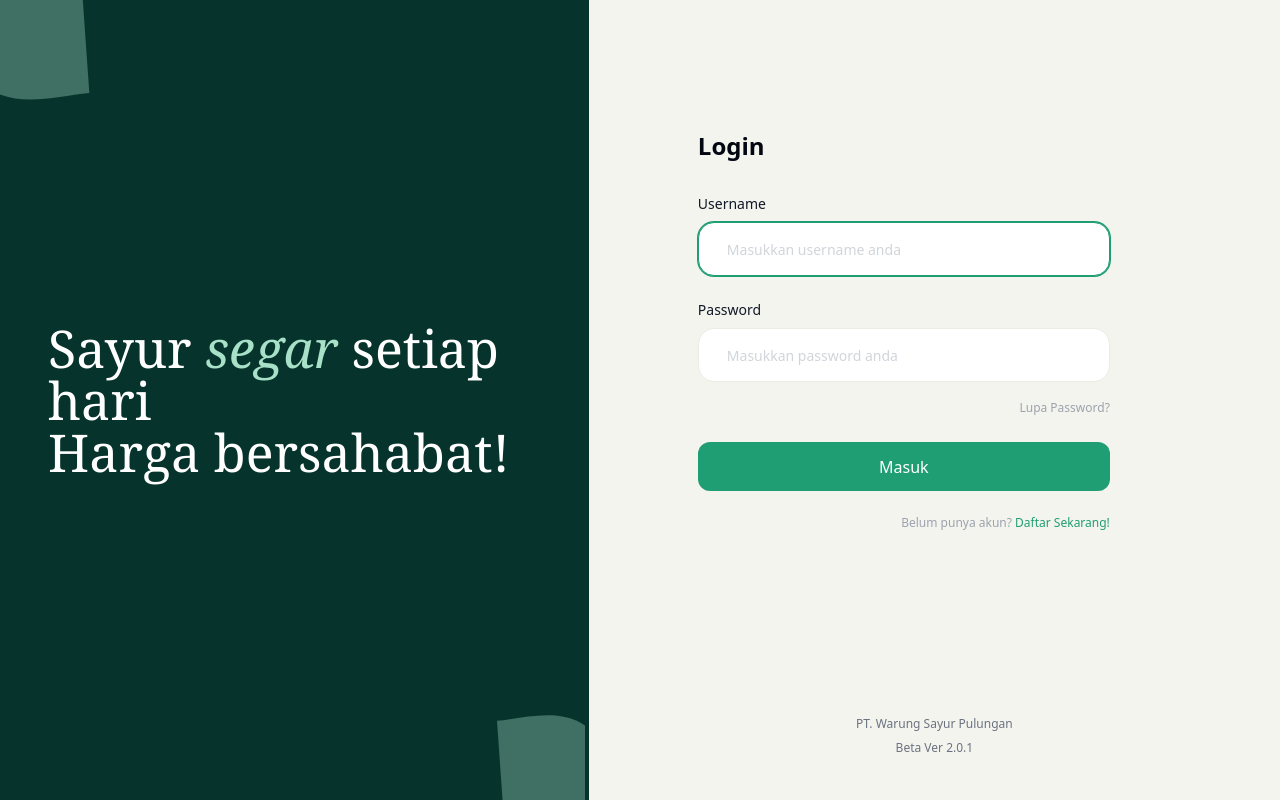
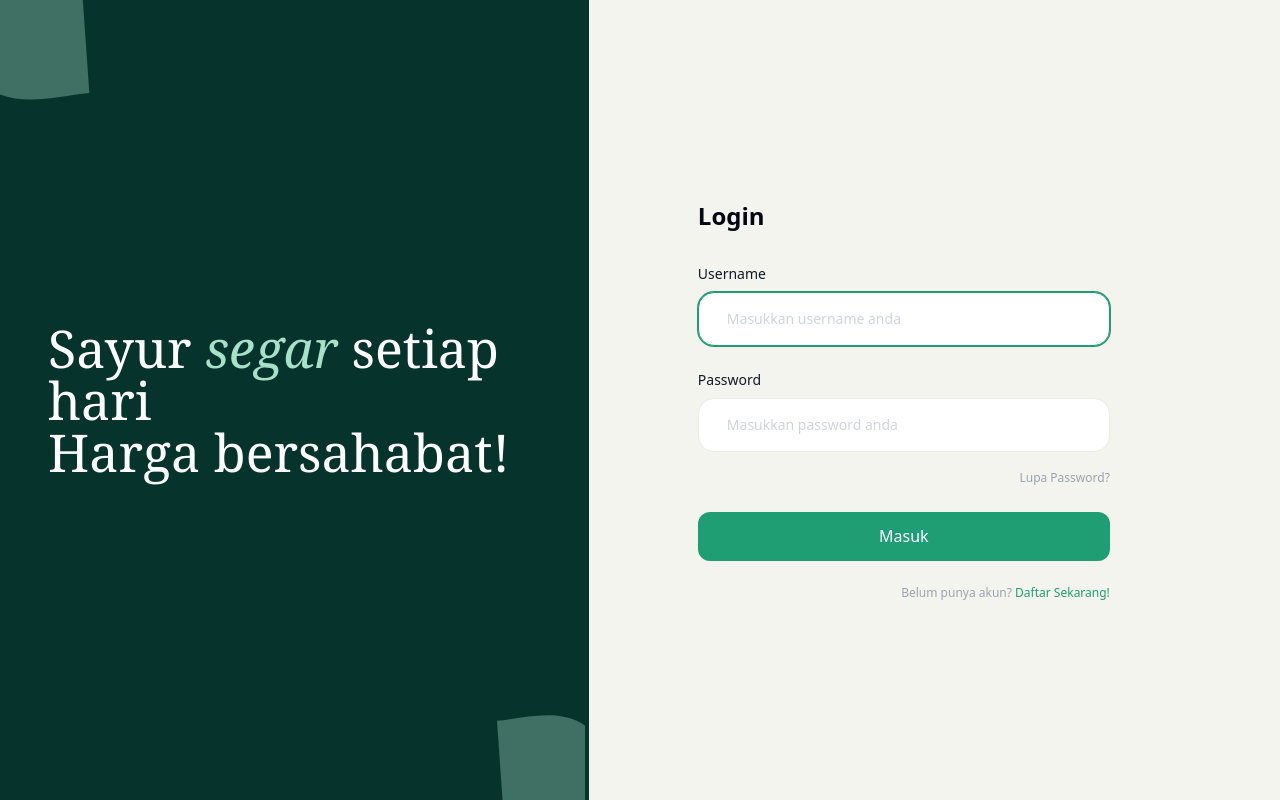
Before and after one commit to abizargiffari/project_reb, a Laravel app: page /login in a window 1280 px wide. Run offline with Laravel 12, Linux system fonts and the light colour scheme; data comes from the database, SQL or seed files in the repository; style sheets or scripts are compiled from the project's sources; parts of the project's set-up code (start-up, migrations or seed data) failed here and were passed over; some libraries are stand-ins or nearby versions.

Commit message:
Update project

```diff
--- a/resources/css/app.css
+++ b/resources/css/app.css
@@ -2,12 +2,6 @@
 @tailwind components;
 @tailwind utilities;
 
-/*
- * Tabel di panel admin dibungkus kartu `overflow-hidden` (supaya sudutnya membulat).
- * Di layar HP, tabel yang lebih lebar dari layar jadi TERPOTONG tanpa bisa digeser.
- * Aturan ini membuat pembungkus yang langsung berisi <table> bisa digeser mendatar,
- * sementara sudut membulatnya tetap terjaga.
- */
 @layer components {
     .overflow-hidden:has(> table) {
         overflow-x: auto;
--- a/resources/js/Layouts/AdminLayout.jsx
+++ b/resources/js/Layouts/AdminLayout.jsx
@@ -1,8 +1,6 @@
 import { Link, usePage } from '@inertiajs/react';
 import { useState } from 'react';
 
-// Dibangun di dalam fungsi (bukan di level modul) supaya route() baru dipanggil saat render,
-// bukan saat file di-import — lebih aman terhadap urutan pemuatan Ziggy.
 function buatMenu() {
     return [
         {
@@ -59,12 +57,12 @@ export default function AdminLayout({ children }) {
 
     return (
         <div className="min-h-screen bg-cream">
-            {/* Latar gelap di belakang drawer (hanya layar kecil) */}
+            {}
             {drawerOpen && (
                 <div className="fixed inset-0 z-20 bg-black/40 lg:hidden" onClick={() => setDrawerOpen(false)} aria-hidden="true" />
             )}
 
-            {/* Sidebar: drawer di layar kecil, tetap terlihat di layar >= lg */}
+            {}
             <aside
                 className={`fixed inset-y-0 left-0 z-30 flex w-64 flex-col border-r border-gray-100 bg-white transition-transform duration-200 lg:translate-x-0 ${
                     drawerOpen ? 'translate-x-0' : '-translate-x-full'
--- a/resources/js/Layouts/AuthenticatedLayout.jsx
+++ b/resources/js/Layouts/AuthenticatedLayout.jsx
@@ -1,10 +1,5 @@
 import { Head } from '@inertiajs/react';
 
-/**
- * Layout halaman auth (Login / Register / dst):
- * - Mobile  : banner hijau tua di atas, form di bawah
- * - Desktop : dua panel. Panel tagline di kiri (Login) atau kanan (Register, prop `reverse`)
- */
 function Leaf({ className = '', flip = false }) {
     return (
         <svg
@@ -60,11 +55,6 @@ export default function AuthenticatedLayout({
                 >
                     {children}
                 </div>
-
-                <footer className="mt-12 text-center text-xs leading-6 text-gray-500 lg:mt-auto">
-                    <p>PT. Warung Sayur Pulungan</p>
-                    <p>Beta Ver 2.0.1</p>
-                </footer>
             </main>
         </div>
     );
--- a/resources/js/Layouts/CheckoutLayout.jsx
+++ b/resources/js/Layouts/CheckoutLayout.jsx
@@ -43,7 +43,7 @@ export default function CheckoutLayout({ children, activeStep = 3 }) {
             <main className="flex-1">{children}</main>
 
             <footer className="border-t border-gray-100 bg-white py-4 text-center text-xs text-text-secondary">
-                🚚 Antar Pagi 06:00–09:00 WIB • ✓ Timbangan Jujur & Amanah • © {new Date().getFullYear()} Warung Sayur Pulungan
+                Antar Pagi 06:00–09:00 WIB • ✓ Timbangan Jujur & Amanah • © {new Date().getFullYear()} Warung Sayur Pulungan
             </footer>
         </div>
     );
--- a/resources/js/Layouts/CustomerLayout.jsx
+++ b/resources/js/Layouts/CustomerLayout.jsx
@@ -3,7 +3,6 @@ import { Menu, MenuButton, MenuItem, MenuItems } from '@headlessui/react';
 import { Link, router, usePage } from '@inertiajs/react';
 import { useState } from 'react';
 
-// Didefinisikan di luar komponen utama supaya input tidak kehilangan fokus tiap render.
 function SearchForm({ className = '' }) {
     const [q, setQ] = useState(() =>
         typeof window !== 'undefined' ? new URLSearchParams(window.location.search).get('q') ?? '' : ''
@@ -63,10 +62,10 @@ export default function CustomerLayout({ children }) {
             <header className="bg-white border-b border-gray-100">
                 <div className="max-w-7xl mx-auto px-4 py-3 flex items-center justify-between gap-4">
                     <Link href={route('home')} className="flex items-center gap-2 flex-shrink-0">
-                        <div className="w-9 h-9 rounded-full bg-primary" />
+                        {/* <div className="w-9 h-9 rounded-full bg-primary" /> */}
                         <div>
-                            <p className="font-bold text-primary leading-tight">Sayur Pulungan</p>
-                            <p className="text-[10px] text-text-secondary">SEGAR SETIAP PAGI • AREA</p>
+                            {/* <p className="font-bold text-primary leading-tight">Sayur Pulungan</p>
+                            <p className="text-[10px] text-text-secondary">SEGAR SETIAP PAGI • AREA</p> */}
                         </div>
                     </Link>
 
@@ -75,7 +74,7 @@ export default function CustomerLayout({ children }) {
                     <nav className="flex items-center gap-3 text-sm">
                         <Link href={route('wishlist.index')} className="flex items-center text-gray-600 hover:text-primary" aria-label="Wishlist">
                             <span aria-hidden="true" className="text-xl leading-none md:text-base">♡</span>
-                            <span className="ml-1 hidden md:inline">Wishlist</span>
+                            <span className="ml-1 hidden md:inline"></span>
                             <Badge n={wishlistIds.length} />
                         </Link>
                         <Link href={route('cart.index')} className="flex items-center text-gray-600 hover:text-primary" aria-label="Keranjang">
--- a/resources/js/Pages/Admin/Orders/Index.jsx
+++ b/resources/js/Pages/Admin/Orders/Index.jsx
@@ -70,7 +70,7 @@ export default function Index({ orders, batches, couriers, filters }) {
             </div>
 
             <div className="bg-cream border border-dashed border-gray-300 rounded-xl2 p-4 mb-4 flex flex-wrap items-end gap-3">
-                <p className="text-sm font-semibold text-primary w-full mb-1">🛵 Buat Rute Sekaligus (per kloter)</p>
+                <p className="text-sm font-semibold text-primary w-full mb-1">Buat Rute Sekaligus (per kloter)</p>
                 <p className="text-xs text-text-secondary w-full -mt-2 mb-1">
                     Menugaskan SEMUA pesanan kloter terpilih (tanggal & kloter dari filter di atas) yang belum ada kurirnya ke satu kurir.
                 </p>
--- a/resources/js/Pages/Customer/Checkout/Index.jsx
+++ b/resources/js/Pages/Customer/Checkout/Index.jsx
@@ -8,8 +8,6 @@ import { useEffect, useState } from 'react';
 const inputClass =
     'w-full rounded-lg border border-gray-200 px-3 py-2.5 text-sm focus:border-primary focus:outline-none';
 
-// Didefinisikan DI LUAR komponen utama: kalau di dalam, React menganggapnya komponen baru
-// setiap render dan input kehilangan fokus tiap kali mengetik.
 function Field({ label, required, optional, error, children }) {
     return (
         <div className="mb-4">
@@ -120,15 +118,8 @@ export default function Index({ items, summary, voucher, voucherError, batches,
                             no="2"
                             title="Pilih Jam Antar Kurir"
                             subtitle="Jadwal pengantaran hari ini"
-                            right={<Badge color="success"> Antar Segar Berpendingin</Badge>}
+                            right={<Badge color="success"> Antar Segar</Badge>}
                         >
-                            <div className="mb-4 flex items-start gap-3 rounded-xl bg-cream p-3">
-                                <div className="flex h-9 w-9 flex-shrink-0 items-center justify-center rounded-full bg-primary text-white">🛵</div>
-                                <div>
-                                    <p className="text-sm font-bold">Diantar oleh Mas Yahya — Kurir Tetangga Ciganjur</p>
-                                    <p className="text-xs text-text-secondary">Sayur diantar rapi ke depan rumah, aman dan tepat waktu.</p>
-                                </div>
-                            </div>
 
                             <div className="grid gap-3 sm:grid-cols-3" role="radiogroup" aria-label="Pilih jam antar">
                                 {batches.map((b) => {
@@ -294,7 +285,7 @@ export default function Index({ items, summary, voucher, voucherError, batches,
                                 disabled={processing}
                                 className="mt-5 w-full rounded-xl bg-primary py-3.5 text-sm font-bold text-white hover:bg-primary-dark disabled:opacity-60"
                             >
-                                {processing ? 'Memproses...' : `🔒 Konfirmasi & Bayar Pesanan (${rupiah(summary.total)})`}
+                                {processing ? 'Memproses...' : `Konfirmasi & Bayar Pesanan (${rupiah(summary.total)})`}
                             </button>
                             <p className="mt-2 text-center text-[11px] text-text-secondary">
                                 Dengan menekan tombol ini, kamu menyetujui jadwal antar yang dipilih.
--- a/resources/js/Pages/Customer/Home.jsx
+++ b/resources/js/Pages/Customer/Home.jsx
@@ -21,9 +21,6 @@ export default function Home({ banners = [], deliveryBatches = [], featuredProdu
                     <h1 className="text-3xl md:text-4xl font-bold leading-tight max-w-md">
                         {banners[0]?.judul ?? 'Sayur Panen Subuh Langsung ke Pagar Rumah'}
                     </h1>
-                    <p className="text-white/80 mt-2 max-w-md text-sm">
-                        Bebas biaya komisi aplikasi, harga jujur setara warung tetangga, dan garansi ganti baru di tempat jika ada sayur layu.
-                    </p>
                     <div className="flex gap-3 mt-6">
                         <Link href={banners[0]?.link ?? route('catalog.index')} className="bg-accent-orange text-white px-6 py-3 rounded-xl font-semibold">
                             Mulai Pilih Belanjaan
@@ -31,30 +28,7 @@ export default function Home({ banners = [], deliveryBatches = [], featuredProdu
                     </div>
                 </div>
 
-                <div className="bg-white rounded-xl2 shadow-sm p-5">
-                    <div className="flex items-center justify-between mb-3">
-                        <p className="font-bold text-primary">Rute Antar Jagakarsa & Ciganjur</p>
-                        <Badge>Hari Ini</Badge>
-                    </div>
-                    <p className="text-xs text-text-secondary mb-4">Ongkir flat Rp 2.000 (khusus Ciganjur, Jagakarsa, Cipedak & Lenteng Agung)</p>
-
-                    <div className="space-y-3">
-                        {deliveryBatches.map((batch, i) => (
-                            <div key={batch.id} className="flex items-start gap-3">
-                                <div className="w-7 h-7 rounded-full bg-cream text-primary font-bold text-xs flex items-center justify-center flex-shrink-0">
-                                    {i + 1}
-                                </div>
-                                <div className="flex-1">
-                                    <p className="font-semibold text-sm">{batch.nama_kloter}</p>
-                                    <p className="text-xs text-text-secondary">{batch.jam_mulai} - {batch.jam_selesai} WIB</p>
-                                </div>
-                                <Badge color={batch.sisa_slot <= 5 ? 'orange' : 'success'}>
-                                    {batch.sisa_slot <= 5 ? `Sisa ${batch.sisa_slot} Slot` : 'Slot Dibuka'}
-                                </Badge>
-                            </div>
-                        ))}
-                    </div>
-                </div>
+                {}
             </section>
 
             {/* Katalog Preview */}
@@ -98,40 +72,10 @@ export default function Home({ banners = [], deliveryBatches = [], featuredProdu
                 </div>
             </section>
 
-            {/* Paket Hemat */}
-            {packages.length > 0 && (
-                <section className="bg-[#EFE7D8] py-10">
-                    <div className="max-w-7xl mx-auto px-4">
-                        <p className="text-xs uppercase tracking-wide text-accent-orange font-semibold">Solusi Cepat Dapur Pagi</p>
-                        <h2 className="text-2xl font-bold text-primary mb-6">Paket Hemat Masak Harian</h2>
-                        <div className="grid md:grid-cols-3 gap-4">
-                            {packages.map((pkg) => (
-                                <div key={pkg.id} className="bg-white rounded-xl2 shadow-sm overflow-hidden">
-                                    <div className="aspect-video bg-cream">
-                                        {pkg.gambar && <img src={`/storage/${pkg.gambar}`} alt={pkg.nama} className="w-full h-full object-cover" />}
-                                    </div>
-                                    <div className="p-4">
-                                        <p className="font-bold">{pkg.nama}</p>
-                                        <p className="text-xs text-text-secondary mt-1 line-clamp-2">{pkg.deskripsi}</p>
-                                        <p className="mt-2">
-                                            <span className="font-bold text-primary">Rp {Number(pkg.harga_diskon).toLocaleString('id-ID')}</span>
-                                            {pkg.harga_coret && <span className="text-xs text-gray-400 line-through ml-2">Rp {Number(pkg.harga_coret).toLocaleString('id-ID')}</span>}
-                                        </p>
-                                        <button className="mt-3 w-full bg-primary text-white rounded-lg py-2.5 text-sm font-semibold">
-                                            Beli 1 Paket Langsung Masak
-                                        </button>
-                                    </div>
-                                </div>
-                            ))}
-                        </div>
-                    </div>
-                </section>
-            )}
-
             {/* Testimoni */}
             {testimonials.length > 0 && (
                 <section className="max-w-7xl mx-auto px-4 py-10">
-                    <h2 className="text-xl font-bold text-primary mb-4">Apa Kata Tetangga Sekitar</h2>
+                    <h2 className="text-xl font-bold text-primary mb-4 ml-3">Apa Kata Tetangga Sekitar</h2>
                     <div className="grid md:grid-cols-2 gap-4">
                         {testimonials.map((t) => (
                             <div key={t.id} className="bg-white rounded-xl2 shadow-sm p-5">
```
